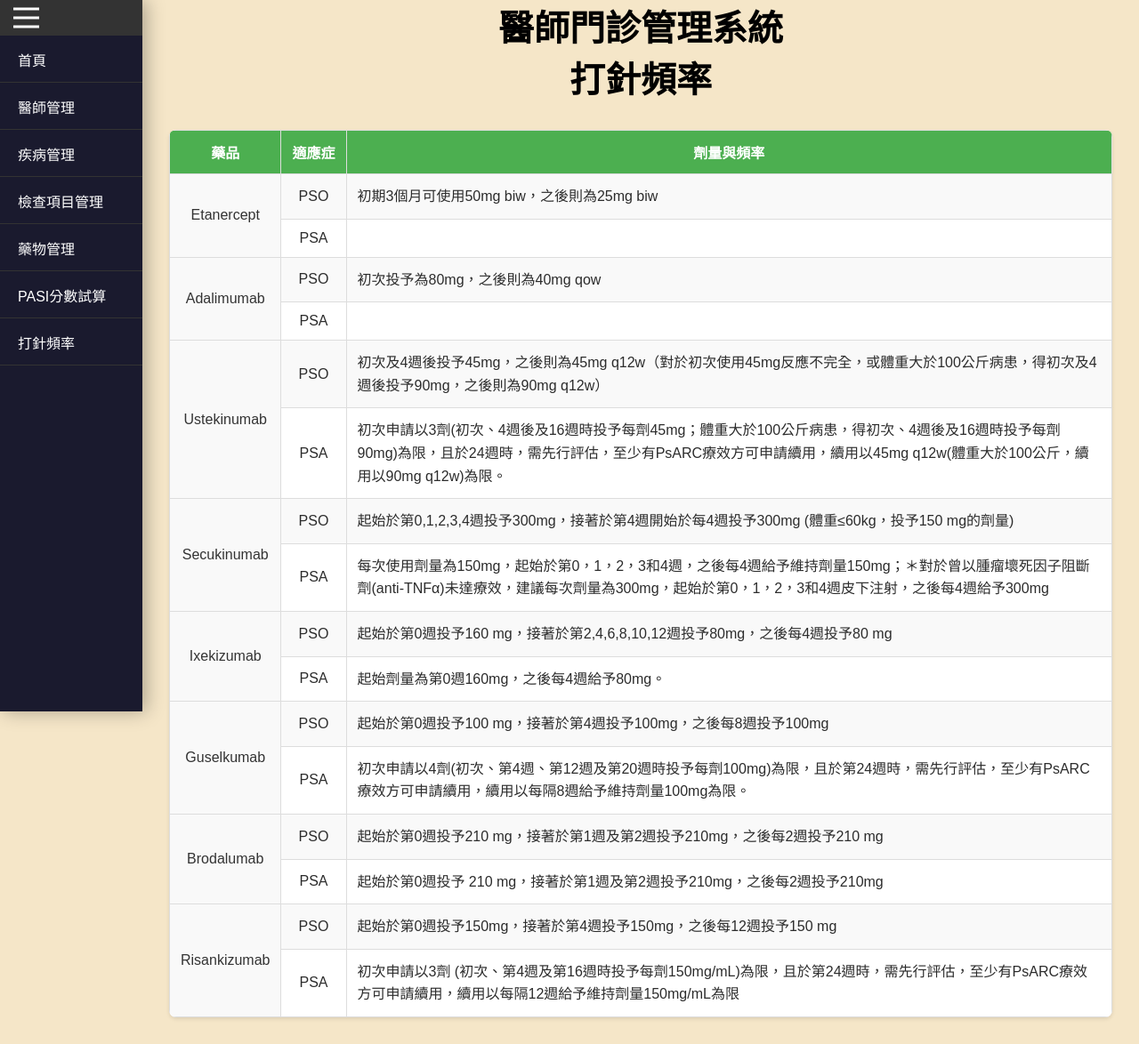
After one commit to wayne861123/PatientManagementSystem, a Flask app: page /injection-frequency in a window 1280 px wide. The commit adds this page. Shown: the whole page at 89% size. Run offline with Flask 3, Linux system fonts and the light colour scheme.

Commit message:
Add injection frequency feature and update .gitignore

```diff
--- a/app.py
+++ b/app.py
@@ -116,6 +116,8 @@ def home():
                 'medical_record_number': patient_info['medical_record_number'],
                 'status': patient_info['status'],
                 'doctor_name': patient_info['doctor_name'],
+                'medicine_name': record_dict['medicine_name'],
+                'medicine_type': '傳統用藥' if record_dict['type'] == 'traditional' else '生物製劑',
                 'reminder_items': [],
                 'urgent_level': 'yellow'
             }
@@ -220,6 +222,12 @@ def management_medicines():
 def pasi_score():
     """PASI分數試算頁面"""
     return render_template("pasi_score.html")
+
+
+@app.route("/injection-frequency")
+def injection_frequency():
+    """打針頻率頁面"""
+    return render_template("injection_frequency.html")
 
 
 # ===========================================================================
--- a/static/script.js
+++ b/static/script.js
@@ -20,6 +20,8 @@ function toggleSidebar() {
     const disease_management = document.getElementById("management-disease");
     const examination_management = document.getElementById("management-examination");
     const medicine_management = document.getElementById("management-medicine");
+    const pasi_score = document.getElementById("pasi-score");
+
 
     if (sidebar.classList.toggle("sidebar-collapse")) {
         home_page.textContent = "🏠";
@@ -27,6 +29,7 @@ function toggleSidebar() {
         disease_management.textContent = "🦠";
         examination_management.textContent = "📝";
         medicine_management.textContent = "💊";
+        pasi_score.textContent = "🧮";
     }
     if (sidebar.classList.toggle("sidebar-expand")) {
         home_page.textContent = "首頁";
@@ -34,6 +37,7 @@ function toggleSidebar() {
         disease_management.textContent = "疾病管理";
         examination_management.textContent = "檢查項目管理";
         medicine_management.textContent = "藥物管理";
+        pasi_score.textContent = "PASI分數試算";
     }
     const isCollapsed = sidebar.classList.contains("sidebar-collapse");
     localStorage.setItem("sidebarCollapsed", isCollapsed);
--- a/templates/base.html
+++ b/templates/base.html
@@ -25,6 +25,7 @@
             <li><a id="management-examination" href="{{ url_for('management_examinations') }}">檢查項目管理</a></li>
             <li><a id="management-medicine" href="{{ url_for('management_medicines') }}">藥物管理</a></li>
             <li><a id="pasi-score" href="{{ url_for('pasi_score') }}">PASI分數試算</a></li>
+            <li><a id="injection-frequency" href="{{ url_for('injection_frequency') }}">打針頻率</a></li>
         </ul>
     </div>
     <div class="container">
--- a/templates/home.html
+++ b/templates/home.html
@@ -33,6 +33,7 @@
                             <strong>{{ reminder.patient_name }}</strong>
                             <span class="patient-record-number" style="color: #666;">｜病歷號 {{ reminder.medical_record_number }}</span>
                             <span class="patient-status" style="color: #666;">｜{{ reminder.status }}</span>
+                            <span class="patient-medicine" style="color: #666;">｜{{ reminder.medicine_type }}：{{ reminder.medicine_name }}</span>
                         </div>
                         <div class="reminder-items">
                             {% for item in reminder.reminder_items %}
--- /dev/null
+++ b/templates/injection_frequency.html
@@ -0,0 +1,148 @@
+{% extends "base.html" %}
+
+{% block header %}打針頻率{% endblock %}
+
+{% block container %}
+<div class="injection-frequency-container">
+    <table class="injection-frequency-table">
+        <thead>
+            <tr>
+                <th>藥品</th>
+                <th>適應症</th>
+                <th>劑量與頻率</th>
+            </tr>
+        </thead>
+        <tbody>
+            <tr class="odd-row">
+                <td class="drug-cell" rowspan="2">Etanercept</td>
+                <td class="indication-cell">PSO</td>
+                <td class="dosage-cell">初期3個月可使用50mg biw，之後則為25mg biw</td>
+            </tr>
+            <tr>
+                <td class="indication-cell">PSA</td>
+                <td class="dosage-cell"></td>
+            </tr>
+            <tr class="odd-row">
+                <td class="drug-cell" rowspan="2">Adalimumab</td>
+                <td class="indication-cell">PSO</td>
+                <td class="dosage-cell">初次投予為80mg，之後則為40mg qow</td>
+            </tr>
+            <tr>
+                <td class="indication-cell">PSA</td>
+                <td class="dosage-cell"></td>
+            </tr>
+            <tr class="odd-row">
+                <td class="drug-cell" rowspan="2">Ustekinumab</td>
+                <td class="indication-cell">PSO</td>
+                <td class="dosage-cell">初次及4週後投予45mg，之後則為45mg q12w（對於初次使用45mg反應不完全，或體重大於100公斤病患，得初次及4週後投予90mg，之後則為90mg q12w）</td>
+            </tr>
+            <tr>
+                <td class="indication-cell">PSA</td>
+                <td class="dosage-cell">初次申請以3劑(初次、4週後及16週時投予每劑45mg；體重大於100公斤病患，得初次、4週後及16週時投予每劑90mg)為限，且於24週時，需先行評估，至少有PsARC療效方可申請續用，續用以45mg q12w(體重大於100公斤，續用以90mg q12w)為限。</td>
+            </tr>
+            <tr class="odd-row">
+                <td class="drug-cell" rowspan="2">Secukinumab</td>
+                <td class="indication-cell">PSO</td>
+                <td class="dosage-cell">起始於第0,1,2,3,4週投予300mg，接著於第4週開始於每4週投予300mg (體重≤60kg，投予150 mg的劑量)</td>
+            </tr>
+            <tr>
+                <td class="indication-cell">PSA</td>
+                <td class="dosage-cell">每次使用劑量為150mg，起始於第0，1，2，3和4週，之後每4週給予維持劑量150mg；＊對於曾以腫瘤壞死因子阻斷劑(anti-TNFα)未達療效，建議每次劑量為300mg，起始於第0，1，2，3和4週皮下注射，之後每4週給予300mg</td>
+            </tr>
+            <tr class="odd-row">
+                <td class="drug-cell" rowspan="2">Ixekizumab</td>
+                <td class="indication-cell">PSO</td>
+                <td class="dosage-cell">起始於第0週投予160 mg，接著於第2,4,6,8,10,12週投予80mg，之後每4週投予80 mg</td>
+            </tr>
+            <tr>
+                <td class="indication-cell">PSA</td>
+                <td class="dosage-cell">起始劑量為第0週160mg，之後每4週給予80mg。</td>
+            </tr>
+            <tr class="odd-row">
+                <td class="drug-cell" rowspan="2">Guselkumab</td>
+                <td class="indication-cell">PSO</td>
+                <td class="dosage-cell">起始於第0週投予100 mg，接著於第4週投予100mg，之後每8週投予100mg</td>
+            </tr>
+            <tr>
+                <td class="indication-cell">PSA</td>
+                <td class="dosage-cell">初次申請以4劑(初次、第4週、第12週及第20週時投予每劑100mg)為限，且於第24週時，需先行評估，至少有PsARC療效方可申請續用，續用以每隔8週給予維持劑量100mg為限。</td>
+            </tr>
+            <tr class="odd-row">
+                <td class="drug-cell" rowspan="2">Brodalumab</td>
+                <td class="indication-cell">PSO</td>
+                <td class="dosage-cell">起始於第0週投予210 mg，接著於第1週及第2週投予210mg，之後每2週投予210 mg</td>
+            </tr>
+            <tr>
+                <td class="indication-cell">PSA</td>
+                <td class="dosage-cell">起始於第0週投予 210 mg，接著於第1週及第2週投予210mg，之後每2週投予210mg</td>
+            </tr>
+            <tr class="odd-row">
+                <td class="drug-cell" rowspan="2">Risankizumab</td>
+                <td class="indication-cell">PSO</td>
+                <td class="dosage-cell">起始於第0週投予150mg，接著於第4週投予150mg，之後每12週投予150 mg</td>
+            </tr>
+            <tr>
+                <td class="indication-cell">PSA</td>
+                <td class="dosage-cell">初次申請以3劑 (初次、第4週及第16週時投予每劑150mg/mL)為限，且於第24週時，需先行評估，至少有PsARC療效方可申請續用，續用以每隔12週給予維持劑量150mg/mL為限</td>
+            </tr>
+        </tbody>
+    </table>
+</div>
+
+<style>
+.injection-frequency-container {
+    max-width: 1200px;
+    margin: 0 auto;
+    padding: 20px;
+}
+
+.injection-frequency-table {
+    width: 100%;
+    border-collapse: collapse;
+    background: white;
+    box-shadow: 0 2px 4px rgba(0,0,0,0.1);
+    border-radius: 8px;
+    overflow: hidden;
+}
+
+.injection-frequency-table th,
+.injection-frequency-table td {
+    border: 1px solid #ddd;
+    padding: 12px;
+}
+
+.injection-frequency-table th {
+    background: #4CAF50;
+    color: white;
+    font-weight: bold;
+    text-align: center;
+    white-space: nowrap;
+}
+
+.injection-frequency-table tbody tr.odd-row {
+    background: #f9f9f9;
+}
+
+.injection-frequency-table tbody tr:hover td.drug-cell,
+.injection-frequency-table tbody tr:hover td.indication-cell,
+.injection-frequency-table tbody tr:hover td.dosage-cell {
+    background: #f5f5f5;
+}
+
+.drug-cell {
+    color: #333;
+    text-align: center;
+}
+
+.indication-cell {
+    text-align: center;
+    vertical-align: middle;
+}
+
+.dosage-cell {
+    line-height: 1.6;
+    text-align: left;
+    vertical-align: middle;
+}
+</style>
+{% endblock %}
```
Also changed, not shown: 1 other file.
